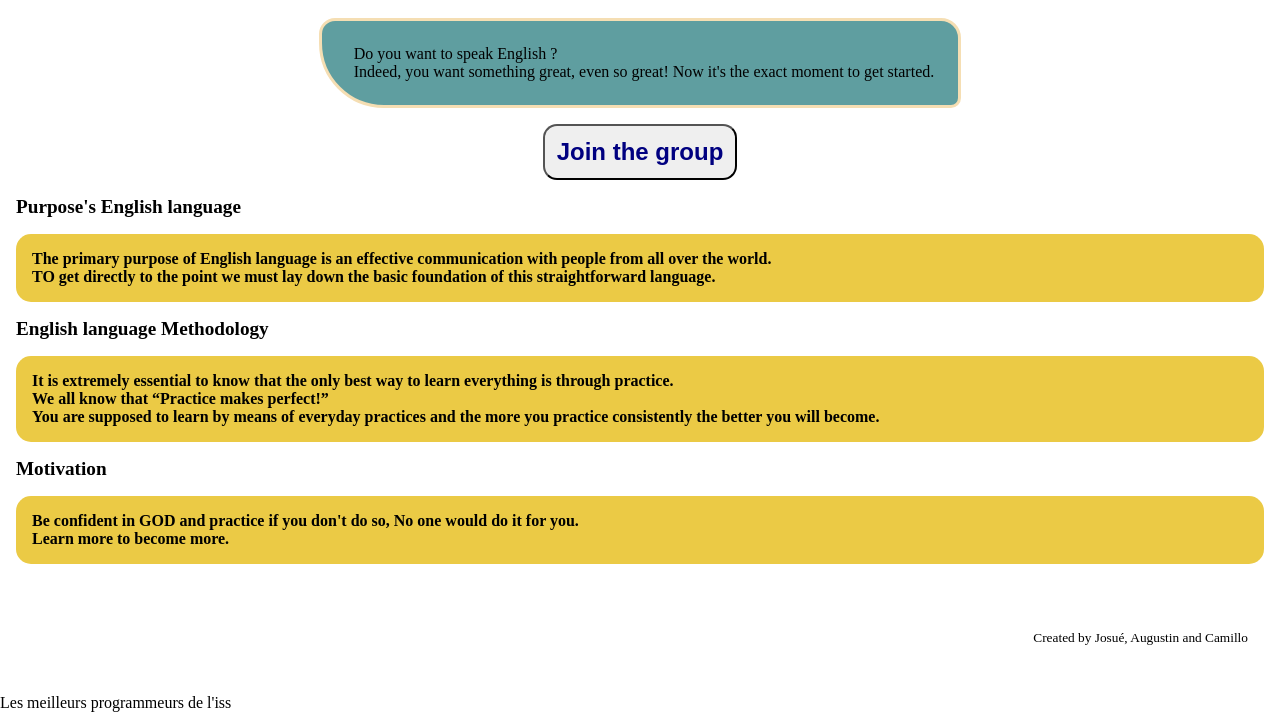
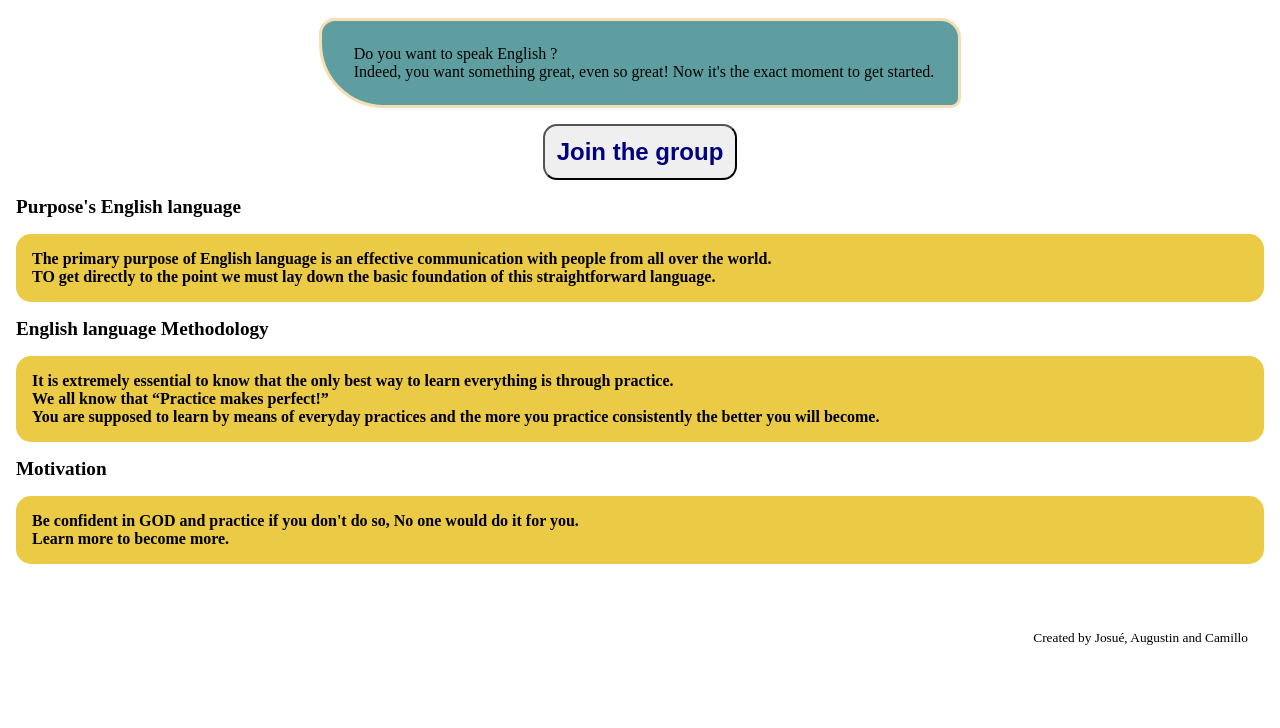
Before and after one commit to pandecamillo/english-group, a plain HTML site: page index.html in a window 1280 px wide. Shown: the part 365-1093 px from the top of the page. After the commit the page ends 1043 px from the top, so only its background shows below. Drawn offline with Linux system fonts and the light colour scheme.

Commit message:
Update index.html

```diff
--- a/index.html
+++ b/index.html
@@ -52,6 +52,5 @@
     <footer>
       <small>Created by Josué, Augustin and Camillo</small>
     </footer>
-    <p>Les meilleurs programmeurs de l'iss</p>
   </body>
 </html>
```
